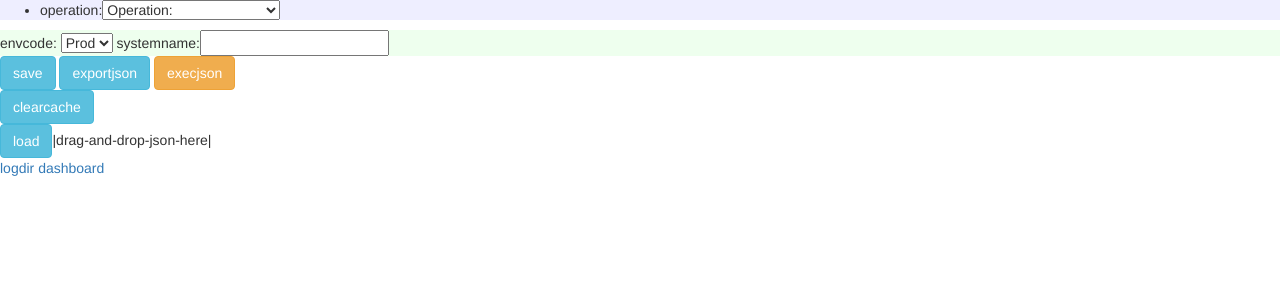
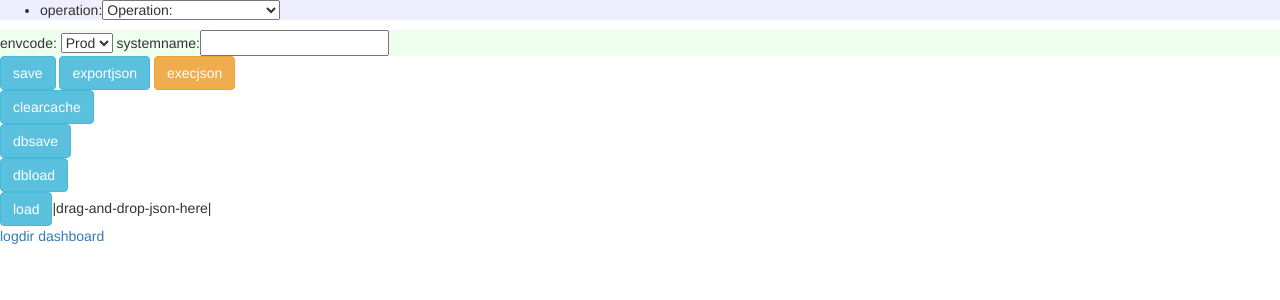
Before and after one commit to aaabbb200909/execjson, a Django app: page /app1/ in a window 1280 px wide. Shown: the top 300 px of the page. Run offline with Django 3.2, Linux system fonts and the light colour scheme; some libraries are stand-ins or nearby versions.

Commit message:
added buttons for dbsave/dbload

```diff
--- a/web/mysite/app1/templates/app1/index.html
+++ b/web/mysite/app1/templates/app1/index.html
@@ -294,6 +294,14 @@ operation:<select id="sortofop" name="sortofop" onchange="addjob()">
 <input type="submit" value="clearcache" class="btn btn-info" name="clearcache" />
 </form>
 
+<form method="post" action="dbsave" id="dbsave">{% csrf_token %}
+<input type="submit" value="dbsave" class="btn btn-info" name="dbsave" />
+</form>
+
+<form method="post" action="dbload" id="dbload">{% csrf_token %}
+<input type="submit" value="dbload" class="btn btn-info" name="dbload" />
+</form>
+
 <form method="get" action=".">
 <input type="submit" value="load" class="btn btn-info" id="load_and_reload" />|drag-and-drop-json-here|
 </form>
```
